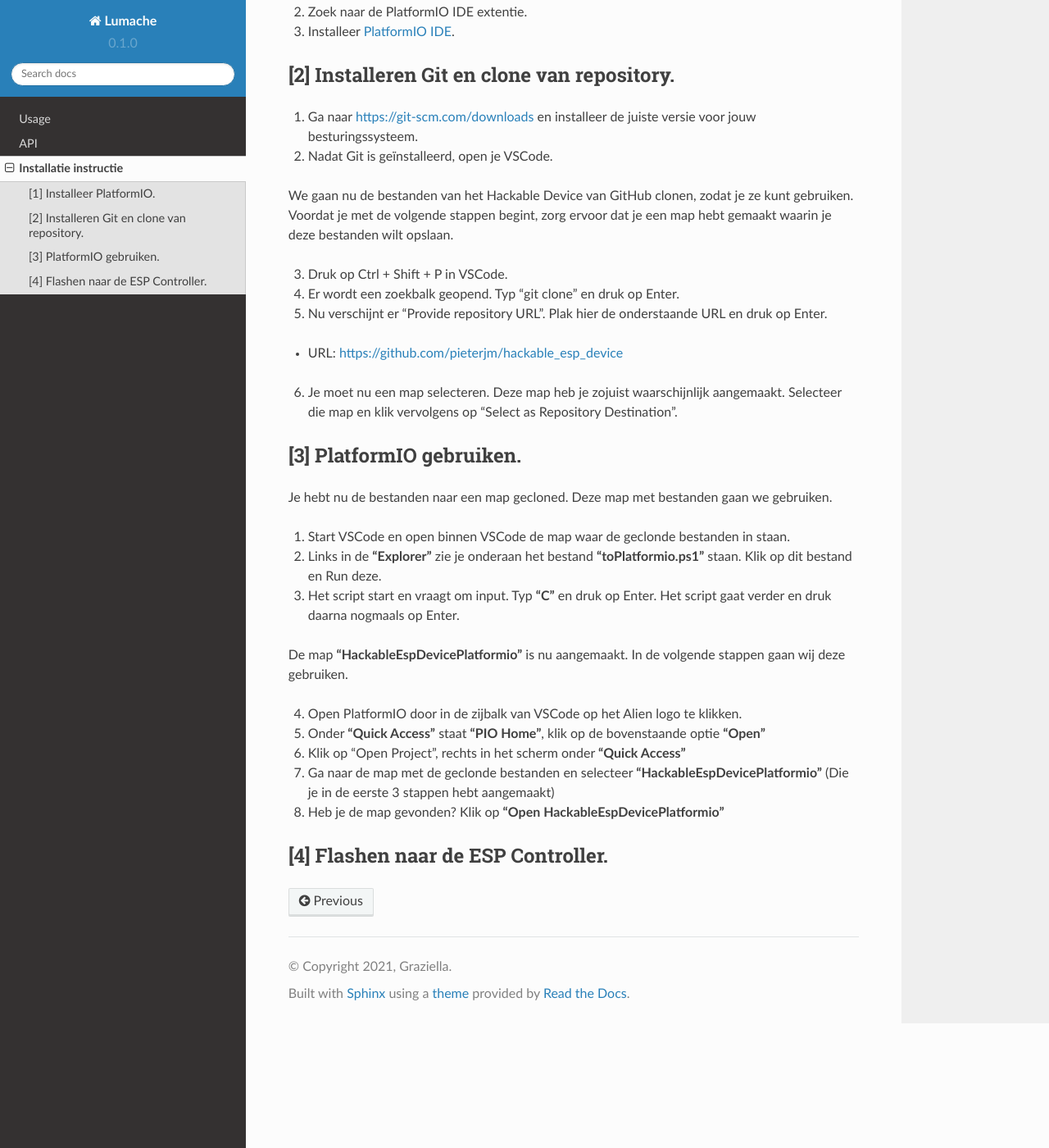
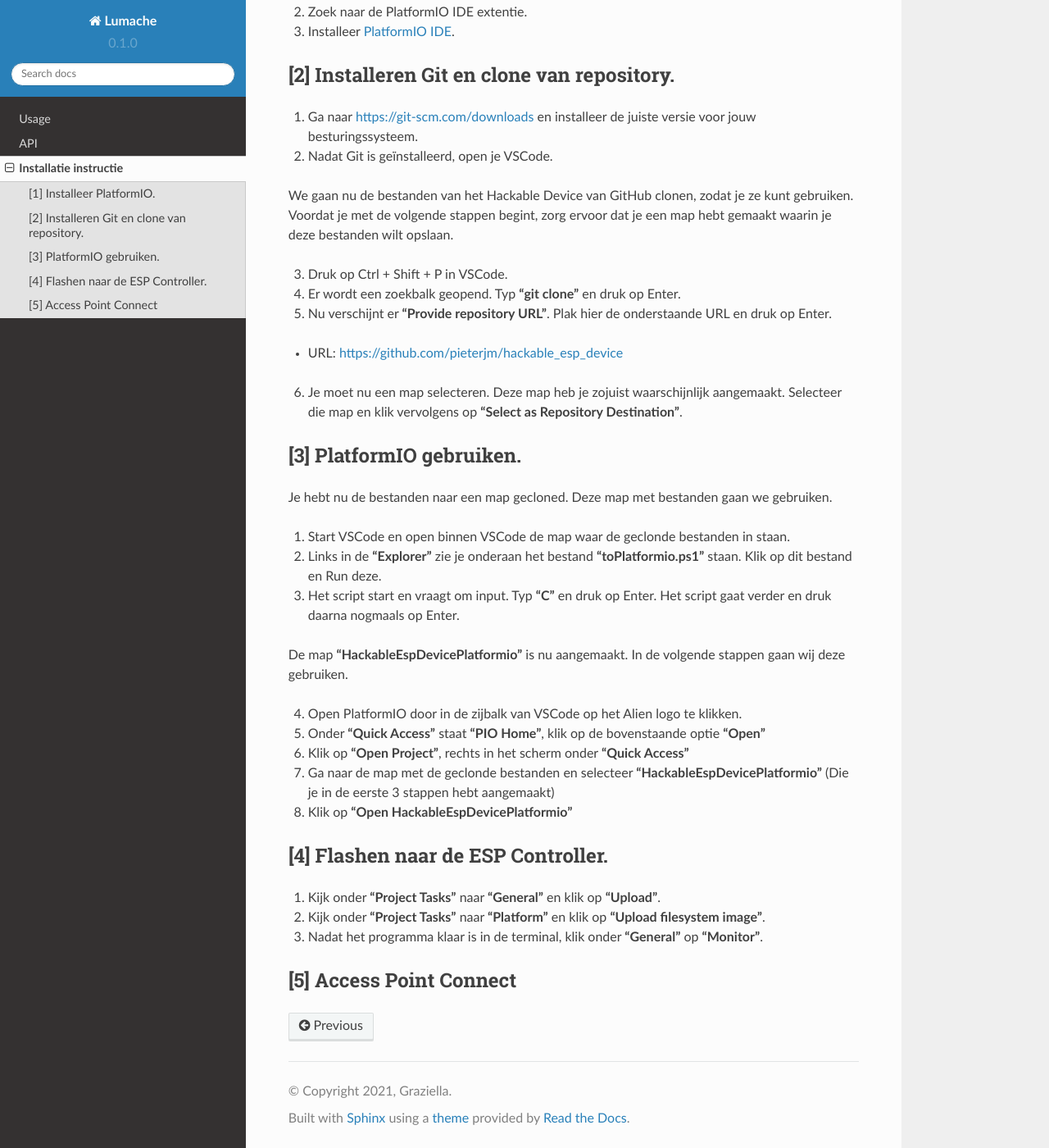
Before and after one commit to HollandCasino/Hackable-ESP-Device-v2, a Sphinx documentation site: the page built from docs/source/installatie.rst, in a window 1280 px wide and 1400 px high, scrolled down 405 px. Shown: the whole window at 82% size. Built offline with Sphinx 7.4.7 and the Read the Docs theme 2.0.0, drawn with Linux system fonts in a browser that asks for light colours.

Commit message:
Update installatie.rst

```diff
--- a/docs/source/installatie.rst
+++ b/docs/source/installatie.rst
@@ -27,13 +27,13 @@ We gaan nu de bestanden van het Hackable Device van GitHub clonen, zodat je ze k
 
 3. Druk op Ctrl + Shift + P in VSCode.
 
-4. Er wordt een zoekbalk geopend. Typ "git clone" en druk op Enter.
+4. Er wordt een zoekbalk geopend. Typ **"git clone"** en druk op Enter.
 
-5. Nu verschijnt er "Provide repository URL". Plak hier de onderstaande URL en druk op Enter.
+5. Nu verschijnt er **"Provide repository URL"**. Plak hier de onderstaande URL en druk op Enter.
 
 - URL: https://github.com/pieterjm/hackable_esp_device
 
-6. Je moet nu een map selecteren. Deze map heb je zojuist waarschijnlijk aangemaakt. Selecteer die map en klik vervolgens op "Select as Repository Destination".
+6. Je moet nu een map selecteren. Deze map heb je zojuist waarschijnlijk aangemaakt. Selecteer die map en klik vervolgens op **"Select as Repository Destination"**.
 
 [3] PlatformIO gebruiken.
 ----------------
@@ -51,11 +51,19 @@ De map **"HackableEspDevicePlatformio"** is nu aangemaakt. In de volgende stappe
 
 5. Onder **"Quick Access"** staat **"PIO Home"**, klik op de bovenstaande optie **"Open"**
 
-6. Klik op "Open Project", rechts in het scherm onder **"Quick Access"**
+6. Klik op **"Open Project"**, rechts in het scherm onder **"Quick Access"**
 
 7. Ga naar de map met de geclonde bestanden en selecteer **"HackableEspDevicePlatformio"** (Die je in de eerste 3 stappen hebt aangemaakt)
 
-8. Heb je de map gevonden? Klik op **"Open HackableEspDevicePlatformio"**
+8. Klik op **"Open HackableEspDevicePlatformio"**
 
 [4] Flashen naar de ESP Controller.
 ----------------
+1. Kijk onder **"Project Tasks"** naar **"General"** en klik op **"Upload"**.
+
+2. Kijk onder **"Project Tasks"** naar **"Platform"** en klik op **"Upload filesystem image"**.
+
+3. Nadat het programma klaar is in de terminal, klik onder **"General"** op **"Monitor"**.
+
+[5] Access Point Connect
+----------------
```
